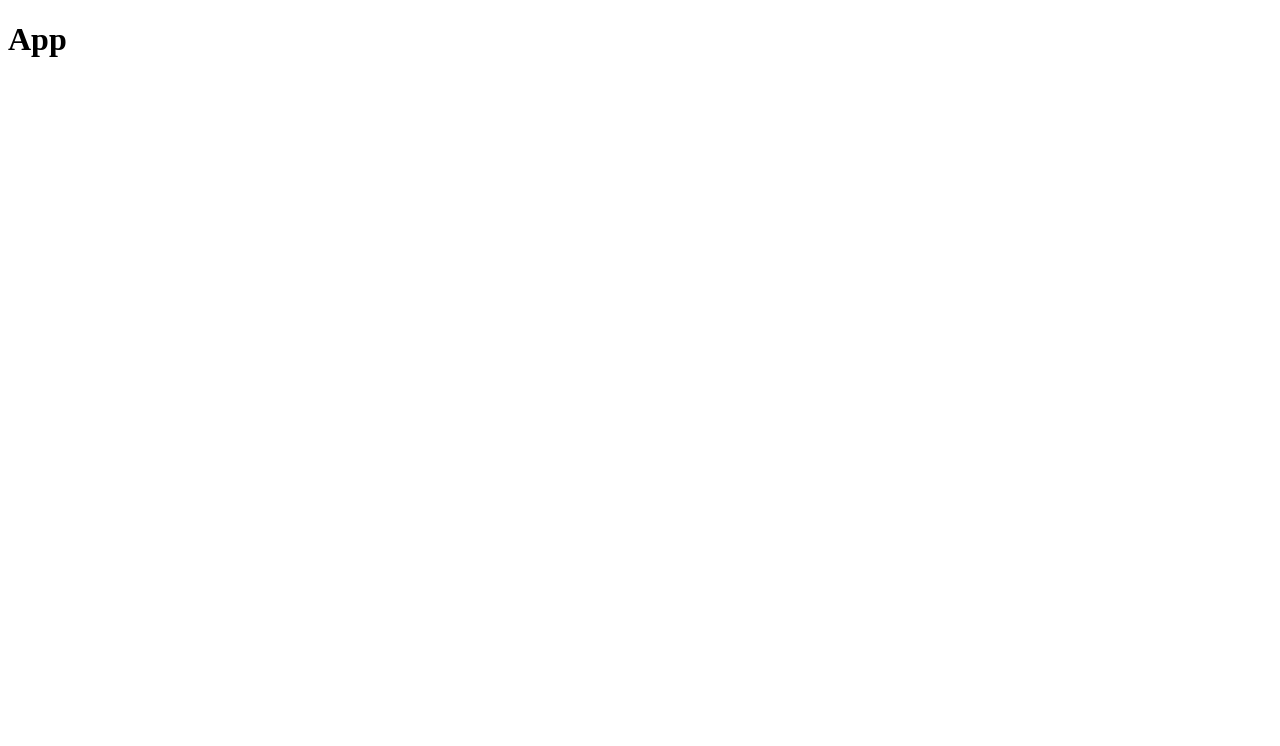
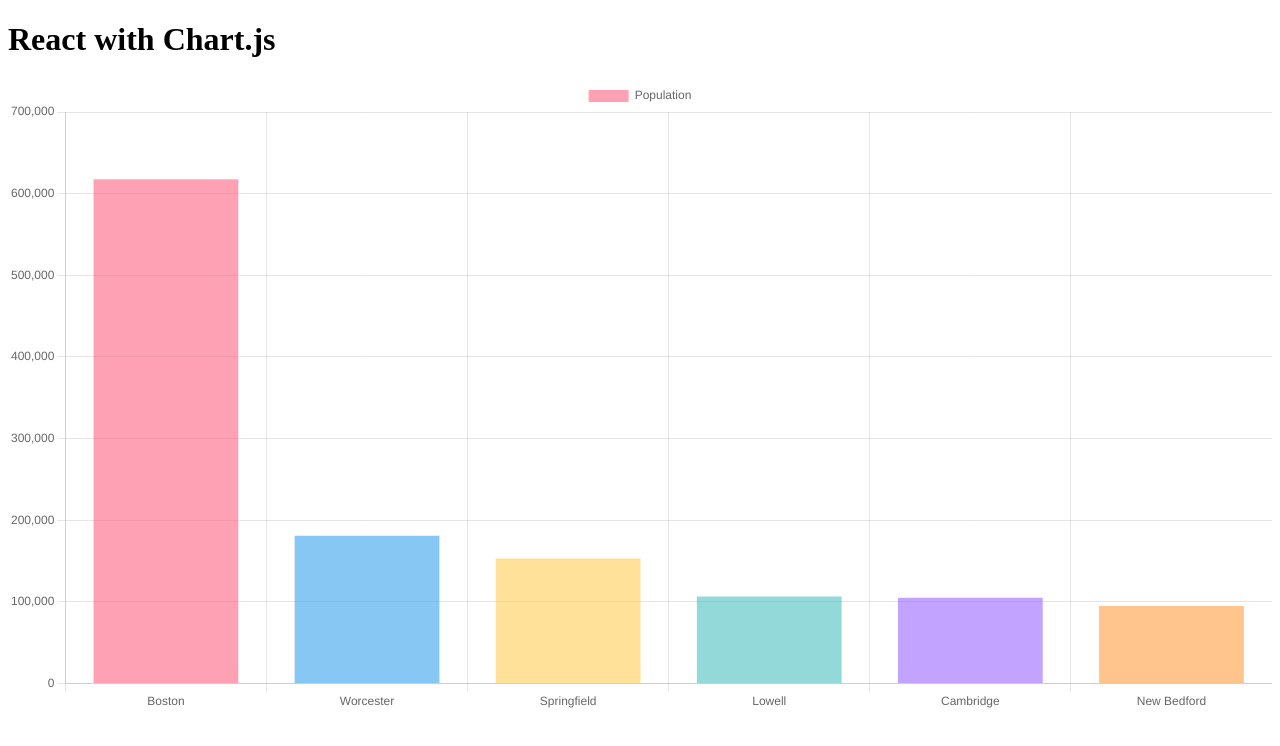
Before and after one commit to webQbe/react_chart.js, a React (Vite) app: page / in a window 1280 px wide. Shown: the top 746 px of the page. Built offline with nearby package versions, Linux system fonts and the light colour scheme.

Commit message:
Rendered the chart

```diff
--- a/src/App.jsx
+++ b/src/App.jsx
@@ -1,11 +1,17 @@
+/* Main App Component */
 import { useState } from 'react'
-import './App.css'
+import './App.css'                     // Import CSS styles
+import Chart from './components/Chart' // Import Chart component
 
 function App() {
 
+  /* Render:
+    A heading: "React with Chart.js".
+    The Chart component inside a div with class App. */
   return (
       <div className='App'>
-        <h1>App</h1>
+        <h1>React with Chart.js</h1>
+        <Chart />
       </div>
   )
 }
--- /dev/null
+++ b/src/components/Chart.jsx
@@ -0,0 +1,64 @@
+/* Chart Component */
+import React, {useState} from 'react'            // Imports React and the useState hook
+import { Bar, Line, Pie } from 'react-chartjs-2' // Imports chart components from React wrapper for Chart.js
+
+/* Import and register required parts of Chart.js */
+import {
+  Chart as ChartJS,
+  BarElement,
+  CategoryScale,
+  LinearScale,
+  Title,
+  Tooltip,
+  Legend
+} from 'chart.js';
+
+ChartJS.register(
+  BarElement,
+  CategoryScale,
+  LinearScale,
+  Title,
+  Tooltip,
+  Legend
+);
+
+
+const Chart = () => {
+
+  /* Chart State */
+  const [data, setData] = useState({
+      // x-axis labels (e.g. city names)
+      labels: ['Boston', 'Worcester', 'Springfield', 'Lowell', 'Cambridge', 'New Bedford'],
+      // Chart data group
+      datasets:[
+        {
+          // Legend label ("Population")
+          label: 'Population',
+          // Y-values (population numbers)
+          data: [617594, 181045, 153060, 106519, 105162, 95072],
+          // Bar fill colors
+          backgroundColor: [
+                      'rgba(255, 99, 132, 0.6)',
+                      'rgba(54, 162, 235, 0.6)',
+                      'rgba(255, 206, 86, 0.6)',
+                      'rgba(75, 192, 192, 0.6)',
+                      'rgba(153, 102, 255, 0.6)',
+                      'rgba(255, 159, 64, 0.6)',
+                      'rgba(255, 99, 132, 0.6)',
+                      ]
+        }
+      ]
+    })
+
+  /* Rendering the Chart */
+  return (
+    /* Use <Bar /> component to render a bar chart. */
+    <div className='chart'>
+        <Bar
+          data={data} // Pass chart data from state
+        />
+    </div>
+  )
+}
+
+export default Chart
```
